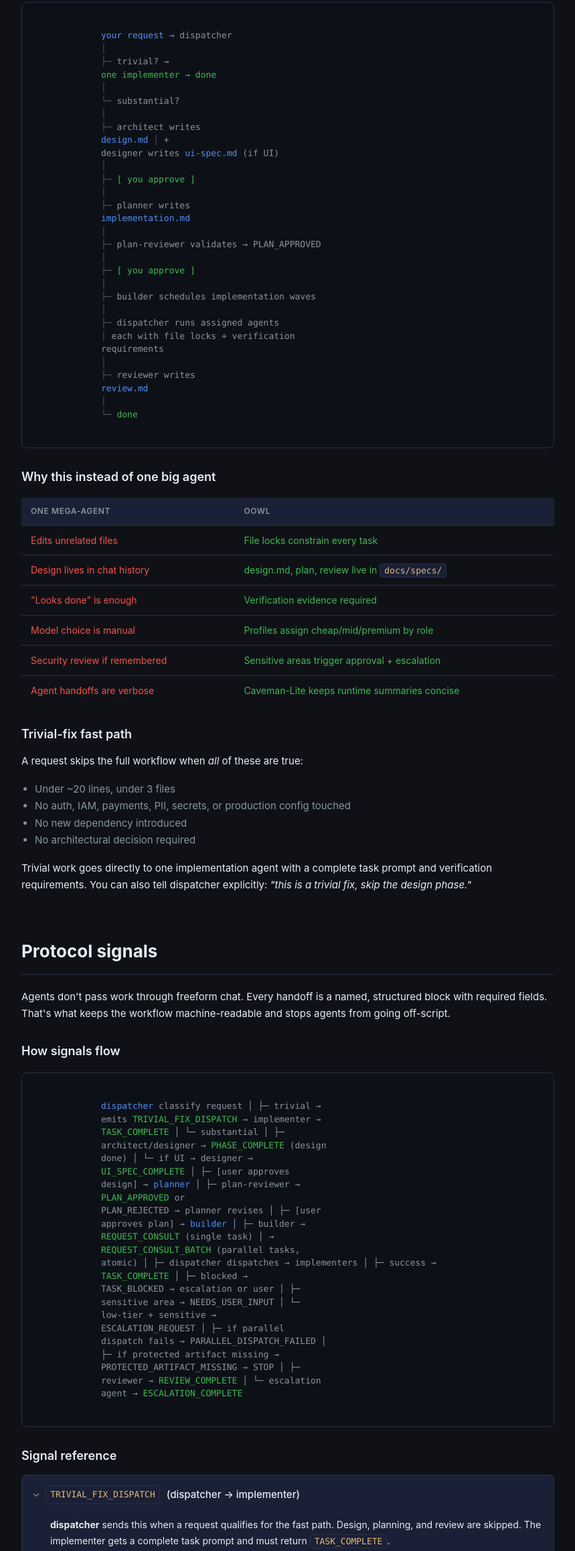
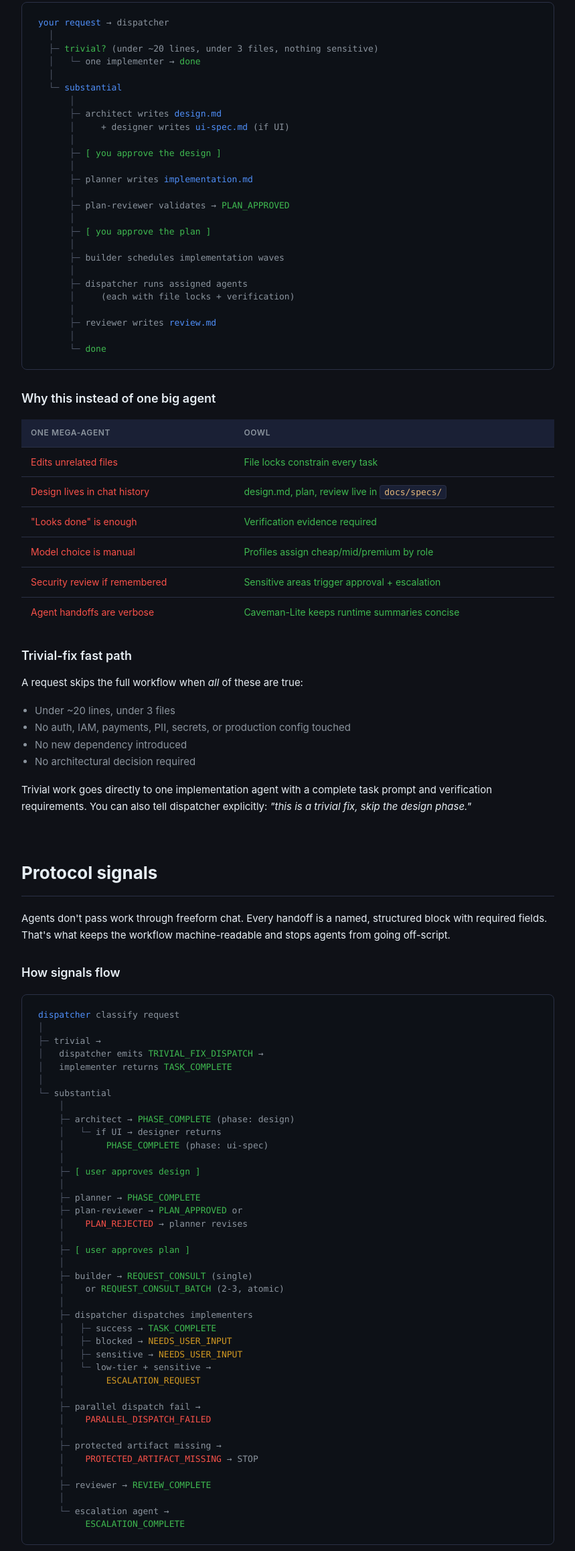
Before and after one commit to jimzandueta/oowl, a website: page docs/index.html in a window 1280 px wide. Shown: the part 3374-5689 px from the top of the page at 67% size, without its empty margins (260-1119 px from the left). Drawn offline with nearby package versions, Linux system fonts and the light colour scheme.

Commit message:
docs: Fixed docs flow render

```diff
--- a/docs/index.html
+++ b/docs/index.html
@@ -496,6 +496,12 @@
       }
       .flow .grn {
         color: #3fb950;
+      }
+      .flow .red {
+        color: var(--red);
+      }
+      .flow .yellow {
+        color: var(--yellow);
       }
 
       /* ── COMPARE TABLE ── */
@@ -981,38 +987,32 @@ npx @jimzandueta/oowl update    # update framework files with conflict detection
         <section id="how-it-works">
           <h2>How it works</h2>
 
-          <div class="flow">
-            <span class="hl">your request</span> → dispatcher
-            <span class="dim">│</span>
-            <span class="dim">├─</span> trivial? →
-            <span class="grn">one implementer → done</span>
-            <span class="dim">│</span>
-            <span class="dim">└─</span> substantial?
-            <span class="dim">│</span>
-            <span class="dim">├─</span> architect writes
-            <span class="hl">design.md</span> <span class="dim">│ </span>+
-            designer writes <span class="hl">ui-spec.md</span> (if UI)
-            <span class="dim">│</span>
-            <span class="dim">├─</span> <span class="grn">[ you approve ]</span>
-            <span class="dim">│</span>
-            <span class="dim">├─</span> planner writes
-            <span class="hl">implementation.md</span>
-            <span class="dim">│</span>
-            <span class="dim">├─</span> plan-reviewer validates → PLAN_APPROVED
-            <span class="dim">│</span>
-            <span class="dim">├─</span> <span class="grn">[ you approve ]</span>
-            <span class="dim">│</span>
-            <span class="dim">├─</span> builder schedules implementation waves
-            <span class="dim">│</span>
-            <span class="dim">├─</span> dispatcher runs assigned agents
-            <span class="dim">│ </span>each with file locks + verification
-            requirements
-            <span class="dim">│</span>
-            <span class="dim">├─</span> reviewer writes
-            <span class="hl">review.md</span>
-            <span class="dim">│</span>
-            <span class="dim">└─</span> <span class="grn">done</span>
-          </div>
+          <div class="flow"><span class="hl">your request</span> → dispatcher
+<span class="dim">  │</span>
+<span class="dim">  ├─</span> <span class="grn">trivial?</span> (under ~20 lines, under 3 files, nothing sensitive)
+<span class="dim">  │   └─</span> one implementer → <span class="grn">done</span>
+<span class="dim">  │</span>
+<span class="dim">  └─</span> <span class="hl">substantial</span>
+<span class="dim">      │</span>
+<span class="dim">      ├─</span> architect writes <span class="hl">design.md</span>
+<span class="dim">      │ </span>    + designer writes <span class="hl">ui-spec.md</span> (if UI)
+<span class="dim">      │</span>
+<span class="dim">      ├─</span> <span class="grn">[ you approve the design ]</span>
+<span class="dim">      │</span>
+<span class="dim">      ├─</span> planner writes <span class="hl">implementation.md</span>
+<span class="dim">      │</span>
+<span class="dim">      ├─</span> plan-reviewer validates → <span class="grn">PLAN_APPROVED</span>
+<span class="dim">      │</span>
+<span class="dim">      ├─</span> <span class="grn">[ you approve the plan ]</span>
+<span class="dim">      │</span>
+<span class="dim">      ├─</span> builder schedules implementation waves
+<span class="dim">      │</span>
+<span class="dim">      ├─</span> dispatcher runs assigned agents
+<span class="dim">      │ </span>    (each with file locks + verification)
+<span class="dim">      │</span>
+<span class="dim">      ├─</span> reviewer writes <span class="hl">review.md</span>
+<span class="dim">      │</span>
+<span class="dim">      └─</span> <span class="grn">done</span></div>
 
           <h3>Why this instead of one big agent</h3>
           <table class="compare">
@@ -1095,31 +1095,46 @@ npx @jimzandueta/oowl update    # update framework files with conflict detection
           </p>
 
           <h3>How signals flow</h3>
-          <div class="flow">
-            <span class="hl">dispatcher</span> classify request │ ├─ trivial →
-            emits <span class="grn">TRIVIAL_FIX_DISPATCH</span> → implementer →
-            <span class="grn">TASK_COMPLETE</span> │ └─ substantial │ ├─
-            architect/designer → <span class="grn">PHASE_COMPLETE</span> (design
-            done) │ └─ if UI → designer →
-            <span class="grn">UI_SPEC_COMPLETE</span> │ ├─ [user approves
-            design] → <span class="hl">planner</span> │ ├─ plan-reviewer →
-            <span class="grn">PLAN_APPROVED</span> or
-            <span class="red">PLAN_REJECTED</span> → planner revises │ ├─ [user
-            approves plan] → <span class="hl">builder</span> │ ├─ builder →
-            <span class="grn">REQUEST_CONSULT</span> (single task) │ →
-            <span class="grn">REQUEST_CONSULT_BATCH</span> (parallel tasks,
-            atomic) │ ├─ dispatcher dispatches → implementers │ ├─ success →
-            <span class="grn">TASK_COMPLETE</span> │ ├─ blocked →
-            <span class="red">TASK_BLOCKED</span> → escalation or user │ ├─
-            sensitive area → <span class="yellow">NEEDS_USER_INPUT</span> │ └─
-            low-tier + sensitive →
-            <span class="yellow">ESCALATION_REQUEST</span> │ ├─ if parallel
-            dispatch fails → <span class="red">PARALLEL_DISPATCH_FAILED</span> │
-            ├─ if protected artifact missing →
-            <span class="red">PROTECTED_ARTIFACT_MISSING</span> → STOP │ ├─
-            reviewer → <span class="grn">REVIEW_COMPLETE</span> │ └─ escalation
-            agent → <span class="grn">ESCALATION_COMPLETE</span>
-          </div>
+          <div class="flow"><span class="hl">dispatcher</span> classify request
+<span class="dim">│</span>
+<span class="dim">├─</span> trivial →
+<span class="dim">│   </span>dispatcher emits <span class="grn">TRIVIAL_FIX_DISPATCH</span> →
+<span class="dim">│   </span>implementer returns <span class="grn">TASK_COMPLETE</span>
+<span class="dim">│</span>
+<span class="dim">└─</span> substantial
+<span class="dim">    │</span>
+<span class="dim">    ├─</span> architect → <span class="grn">PHASE_COMPLETE</span> (phase: design)
+<span class="dim">    │   └─</span> if UI → designer returns
+<span class="dim">    │       </span> <span class="grn">PHASE_COMPLETE</span> (phase: ui-spec)
+<span class="dim">    │</span>
+<span class="dim">    ├─</span> <span class="grn">[ user approves design ]</span>
+<span class="dim">    │</span>
+<span class="dim">    ├─</span> planner → <span class="grn">PHASE_COMPLETE</span>
+<span class="dim">    ├─</span> plan-reviewer → <span class="grn">PLAN_APPROVED</span> or
+<span class="dim">    │   </span> <span class="red">PLAN_REJECTED</span> → planner revises
+<span class="dim">    │</span>
+<span class="dim">    ├─</span> <span class="grn">[ user approves plan ]</span>
+<span class="dim">    │</span>
+<span class="dim">    ├─</span> builder → <span class="grn">REQUEST_CONSULT</span> (single)
+<span class="dim">    │   </span> or <span class="grn">REQUEST_CONSULT_BATCH</span> (2-3, atomic)
+<span class="dim">    │</span>
+<span class="dim">    ├─</span> dispatcher dispatches implementers
+<span class="dim">    │   ├─</span> success → <span class="grn">TASK_COMPLETE</span>
+<span class="dim">    │   ├─</span> blocked → <span class="yellow">NEEDS_USER_INPUT</span>
+<span class="dim">    │   ├─</span> sensitive → <span class="yellow">NEEDS_USER_INPUT</span>
+<span class="dim">    │   └─</span> low-tier + sensitive →
+<span class="dim">    │       </span> <span class="yellow">ESCALATION_REQUEST</span>
+<span class="dim">    │</span>
+<span class="dim">    ├─</span> parallel dispatch fail →
+<span class="dim">    │   </span> <span class="red">PARALLEL_DISPATCH_FAILED</span>
+<span class="dim">    │</span>
+<span class="dim">    ├─</span> protected artifact missing →
+<span class="dim">    │   </span> <span class="red">PROTECTED_ARTIFACT_MISSING</span> → STOP
+<span class="dim">    │</span>
+<span class="dim">    ├─</span> reviewer → <span class="grn">REVIEW_COMPLETE</span>
+<span class="dim">    │</span>
+<span class="dim">    └─</span> escalation agent →
+<span class="dim">        </span> <span class="grn">ESCALATION_COMPLETE</span></div>
 
           <h3>Signal reference</h3>
 
@@ -1150,7 +1165,7 @@ Verification: &lt;required checks&gt;</code></pre>
 
           <details>
             <summary>
-              <code>PHASE_COMPLETE</code> (architect / designer / reviewer →
+              <code>PHASE_COMPLETE</code> (architect / designer / planner / reviewer →
               dispatcher)
             </summary>
             <div class="faq-body">
```
